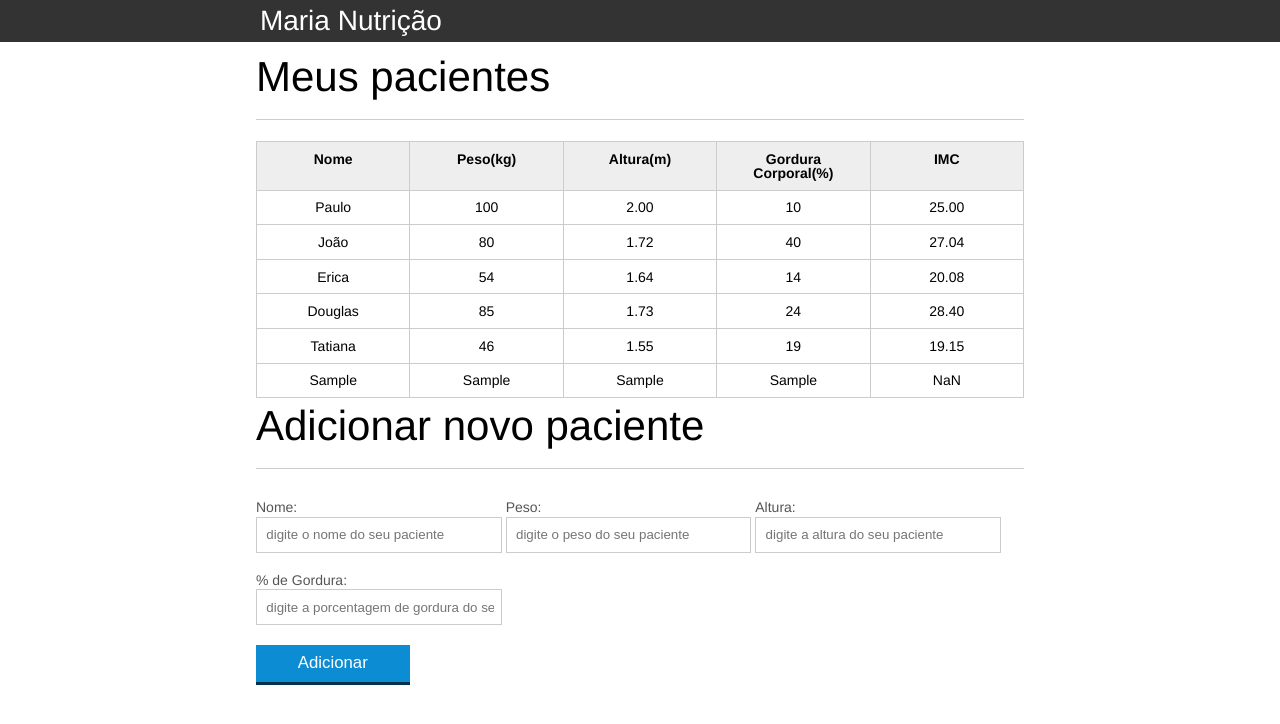
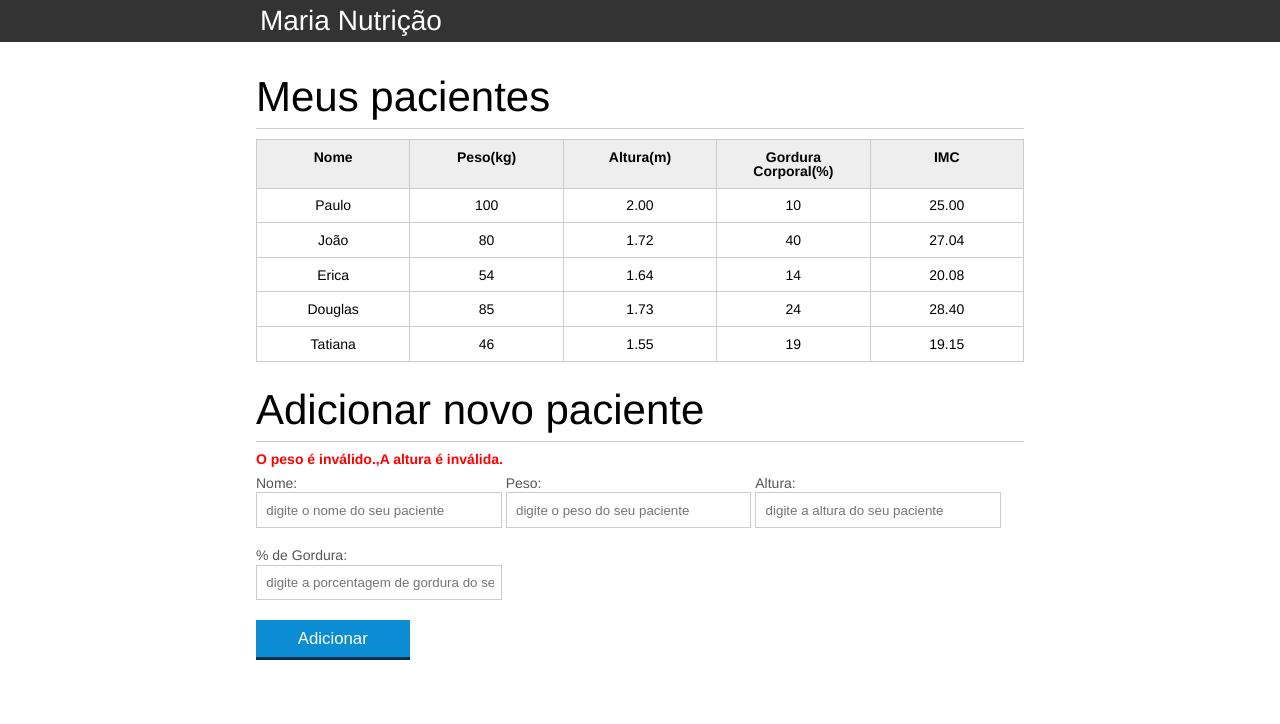
Before and after one commit to remonts/mary-nutrition, a plain HTML site: page index.html in a window 1280 px wide. Both pictures are taken after typing "Sample", "Sample", "Sample", "Sample" into the empty fields and a click on the button "Adicionar". Drawn offline with Linux system fonts and the light colour scheme.

Commit message:
created validaPaciente function in form.js file.

```diff
--- a/css/index.css
+++ b/css/index.css
@@ -46,9 +46,10 @@ section{
 section h2{
 	font-size: 3em;
 	display: block;
-	padding-bottom: .5em;
+	padding-bottom: 10px;
 	border-bottom: 1px solid #ccc;
-	margin-bottom: .5em;
+	margin-bottom: 10px;
+	margin-top: 20px;
 }
 
 table{
@@ -128,3 +129,8 @@ button[disabled=disabled], button:disabled {
 .paciente-invalido {
 	background-color: red;
 }
+
+#mensagem-erro {
+	color: red;
+	font-weight: bold;
+}
--- a/index.html
+++ b/index.html
@@ -75,6 +75,9 @@
 
 		<section class="container">
 			<h2 id="titulo-form">Adicionar novo paciente</h2>
+			<ul id="mensagem-erro">
+
+			</ul>
 			<form id="form-adiciona">
 				<div class="grupo">
 					<label for="nome">Nome:</label>
--- a/js/calc-imc.js
+++ b/js/calc-imc.js
@@ -16,16 +16,16 @@ for (var i = 0; i < pacientes.length; i++) {
 
     var tdIMC = paciente.querySelector(".info-imc");
 
-    var pesoValido = true;
-    var alturaValida = true;
+    var pesoValido = validaPeso(peso);
+    var alturaValida = validaAltura(altura);
 
-    if (peso <= 0 || peso >= 500) {
+    if (!pesoValido) {
         pesoValido = false;
         tdIMC.textContent = "Peso inválido.";
         paciente.classList.add("paciente-invalido");
     }
 
-    if (altura <= 0 || altura > 3.00) {
+    if (!alturaValida) {
         alturaValida = false;
         tdIMC.textContent = "Altura inválida.";
         paciente.classList.add("paciente-invalido");
@@ -37,9 +37,24 @@ for (var i = 0; i < pacientes.length; i++) {
     }
 }
 
+function validaPeso(peso) {
+    if (peso >= 0 && peso < 300) {
+        return true;
+    } else {
+        return false;
+    }
+}
+
+function validaAltura(altura) {
+    if (altura >= 0 && altura < 3.00) {
+        return true;
+    } else {
+        return false;
+    }
+}
+
 function calculaImc(peso, altura) {
     var imc = 0;
-
     imc = (peso / (altura * altura));
 
     return imc.toFixed(2);
--- a/js/form.js
+++ b/js/form.js
@@ -12,12 +12,18 @@ botaoAdicionar.addEventListener("click", function (event) {
     var paciente = obtemInformacoesDoForm(form);
 
     var pacienteTr = montaTr(paciente);
+    var erro = validaPaciente(paciente);
+
+    if (erro.length > 0) {
+        var mensagemErro = document.querySelector("#mensagem-erro");
+        mensagemErro.textContent = erro;
+        form.reset();
+        return;
+    }
 
     var tabela = document.querySelector("#tabela-pacientes");
-
     // inserindo elemento tr como filho da tabela
     tabela.appendChild(pacienteTr);
-
     // limpar os campos do form
     form.reset();
 });
@@ -58,3 +64,13 @@ function montaTd(dado, classe) {
 
     return td;
 }
+
+function validaPaciente(paciente) {
+
+    var erros = [];
+
+    if (!validaPeso(paciente.peso)) erros.push("O peso é inválido.")
+    if (!validaAltura(paciente.altura)) erros.push("A altura é inválida.")
+
+    return erros;
+}
```
